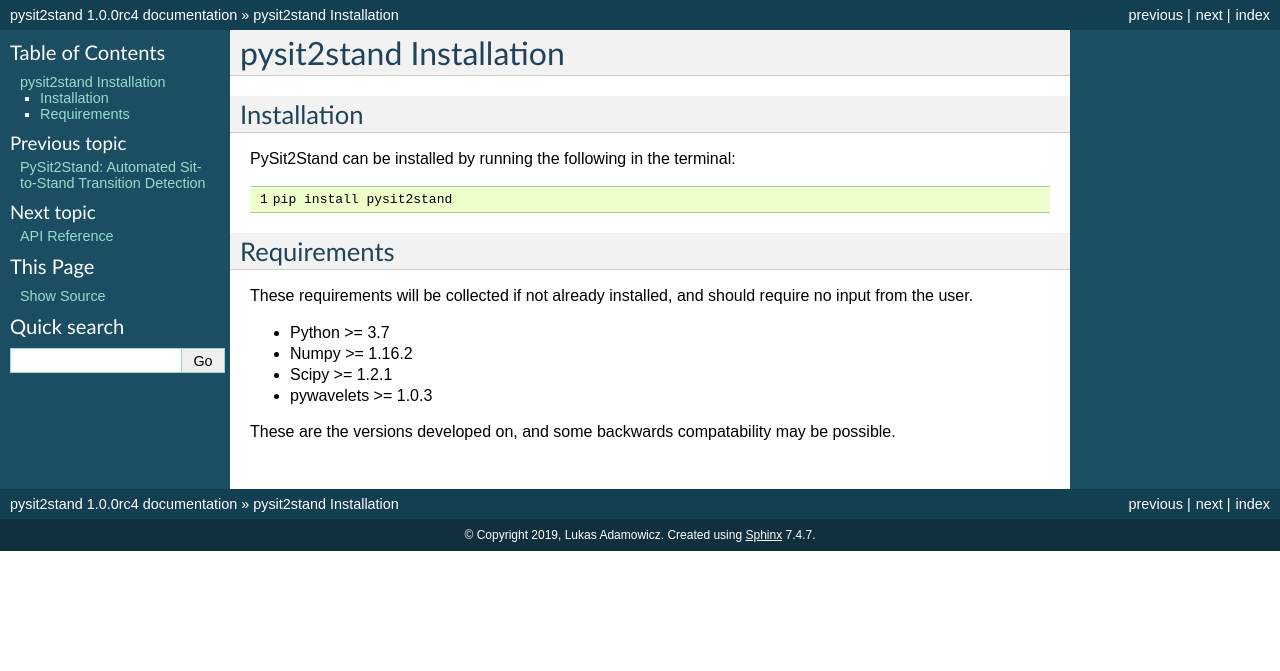
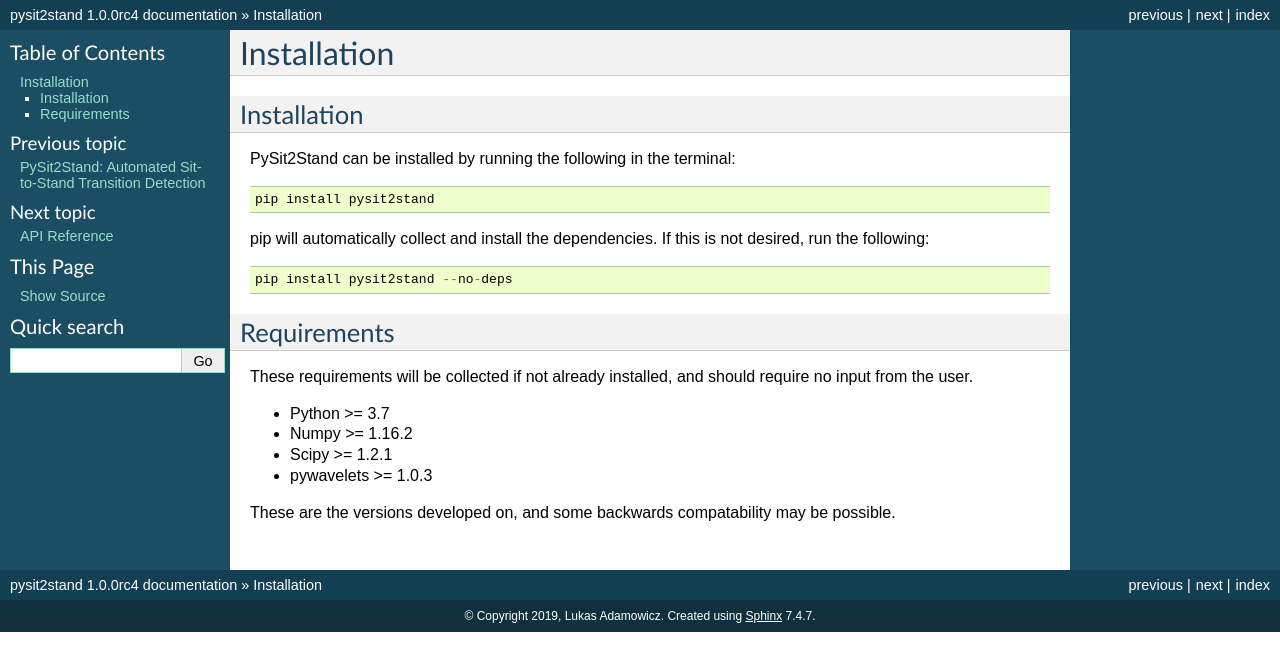
Before and after one commit to pfizer-opensource/sit2standpy, a Sphinx documentation site: the page built from docs/installation.rst, in a window 1280 px wide. Shown: the top 671 px of the page. Built offline with Sphinx 7.4.7, drawn with Linux system fonts in a browser that asks for light colours.

Commit message:
Wording changes Added no dependencies option for installing

```diff
--- a/docs/installation.rst
+++ b/docs/installation.rst
@@ -1,6 +1,6 @@
 .. pysit2stand installation file
 
-pysit2stand Installation
+Installation
 =======================================
 
 Installation
@@ -9,9 +9,14 @@
 PySit2Stand can be installed by running the following in the terminal:
 
 .. code-block::
-   :linenos:
 
    pip install pysit2stand
+
+pip will automatically collect and install the dependencies. If this is not desired, run the following:
+
+.. code-block::
+
+  pip install pysit2stand --no-deps
 
 Requirements
 ---------------
```
